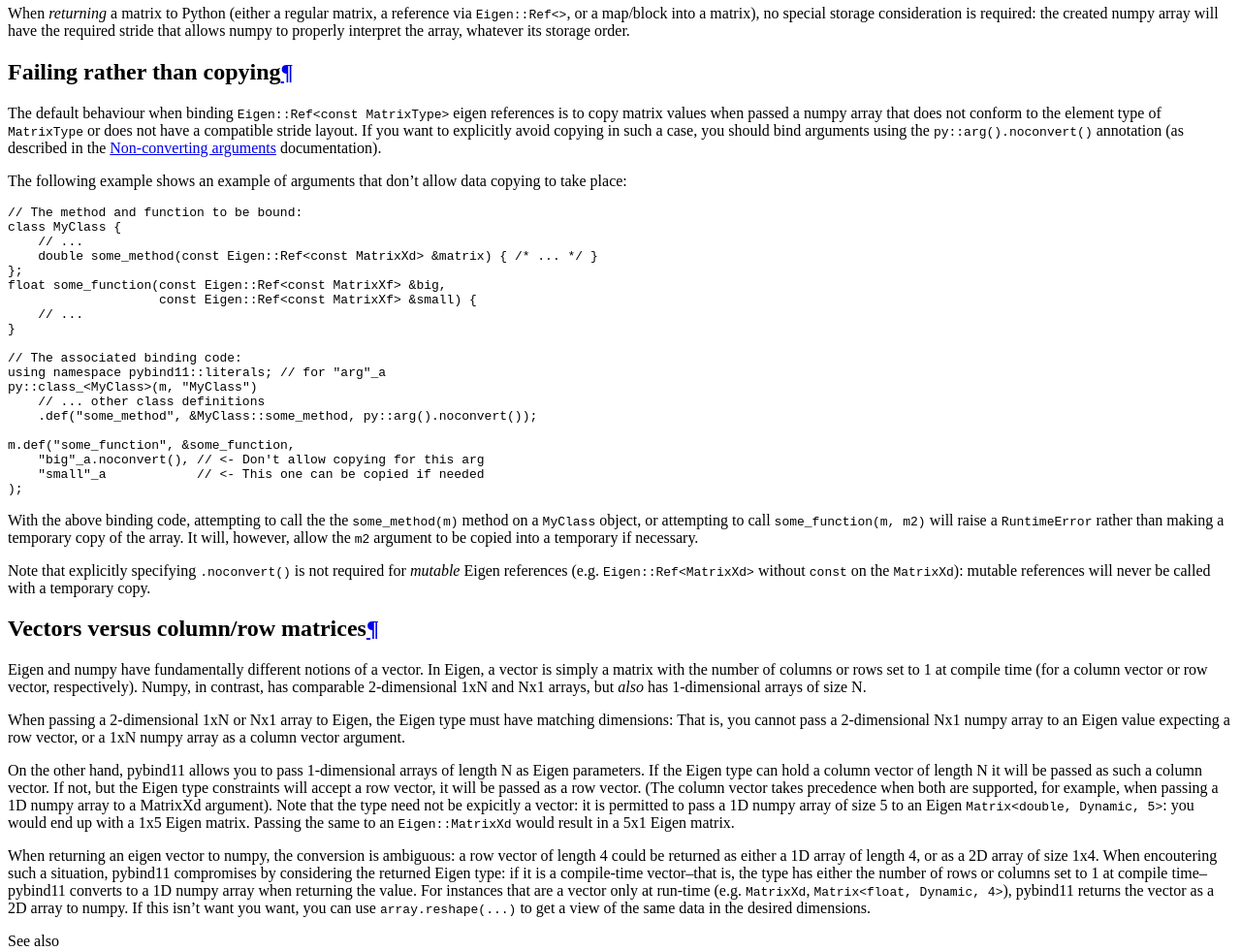
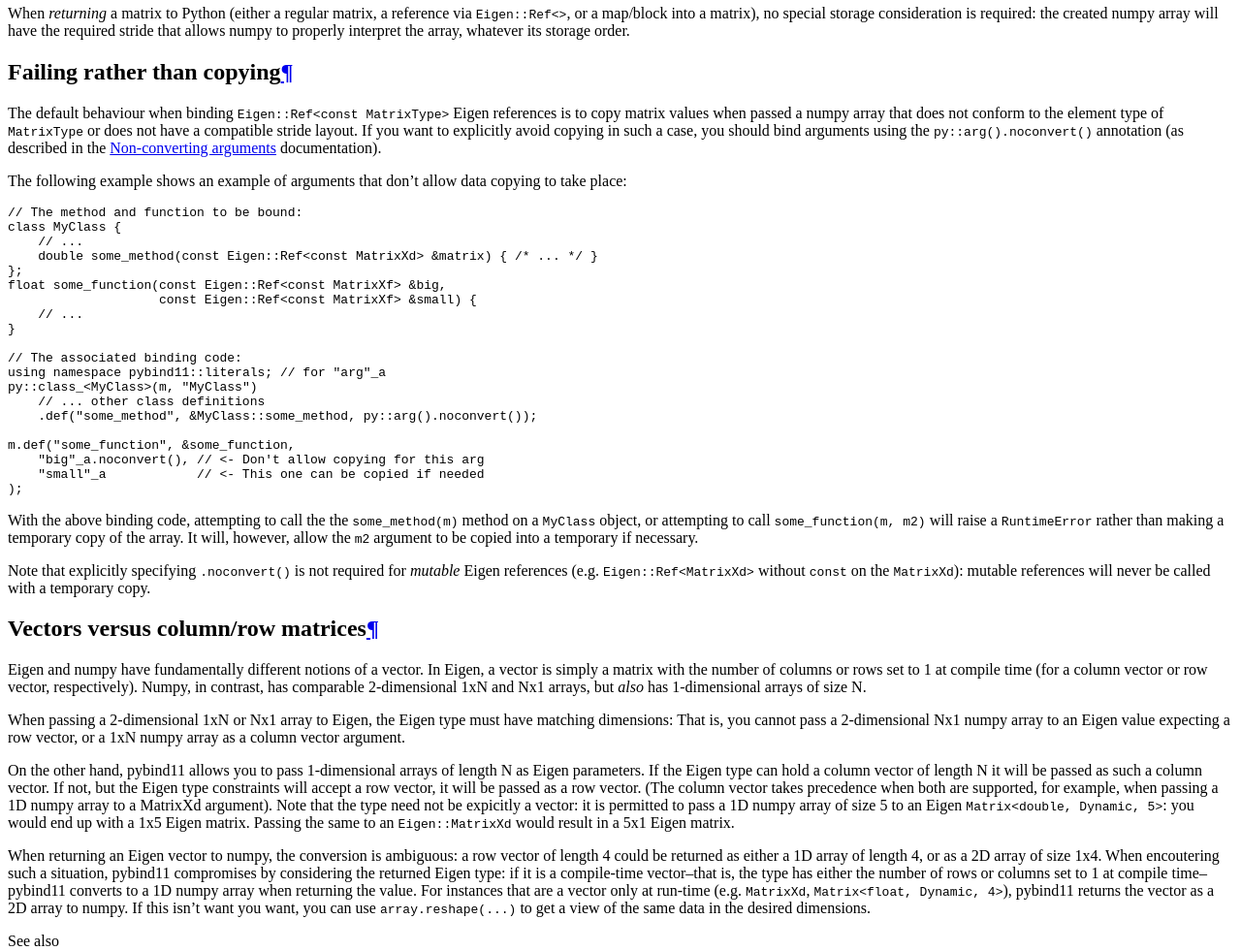
Before and after one commit to pybind/pybind11, a Sphinx documentation site: the page built from docs/advanced/cast/eigen.rst, in a window 1280 px wide and 1400 px high, scrolled down 2969 px. Shown: the part 266-1247 px from the top of the window at 97% size. Built offline with Sphinx 7.4.7 and the Read the Docs theme 2.0.0, drawn with Linux system fonts in a browser that asks for light colours; some of the changed text lies outside the part shown.

```diff
--- a/docs/advanced/cast/eigen.rst
+++ b/docs/advanced/cast/eigen.rst
@@ -37,7 +37,7 @@ that maps into the source ``numpy.ndarray`` data: this requires both that the
 data types are the same (e.g. ``dtype='float64'`` and ``MatrixType::Scalar`` is
 ``double``); and that the storage is layout compatible.  The latter limitation
 is discussed in detail in the section below, and requires careful
-consideration: by default, numpy matrices and eigen matrices are *not* storage
+consideration: by default, numpy matrices and Eigen matrices are *not* storage
 compatible.
 
 If the numpy matrix cannot be used as is (either because its types differ, e.g.
@@ -226,7 +226,7 @@ order.
 Failing rather than copying
 ===========================
 
-The default behaviour when binding ``Eigen::Ref<const MatrixType>`` eigen
+The default behaviour when binding ``Eigen::Ref<const MatrixType>`` Eigen
 references is to copy matrix values when passed a numpy array that does not
 conform to the element type of ``MatrixType`` or does not have a compatible
 stride layout.  If you want to explicitly avoid copying in such a case, you
@@ -293,7 +293,7 @@ expicitly a vector: it is permitted to pass a 1D numpy array of size 5 to an
 Eigen ``Matrix<double, Dynamic, 5>``: you would end up with a 1x5 Eigen matrix.
 Passing the same to an ``Eigen::MatrixXd`` would result in a 5x1 Eigen matrix.
 
-When returning an eigen vector to numpy, the conversion is ambiguous: a row
+When returning an Eigen vector to numpy, the conversion is ambiguous: a row
 vector of length 4 could be returned as either a 1D array of length 4, or as a
 2D array of size 1x4.  When encoutering such a situation, pybind11 compromises
 by considering the returned Eigen type: if it is a compile-time vector--that
```
